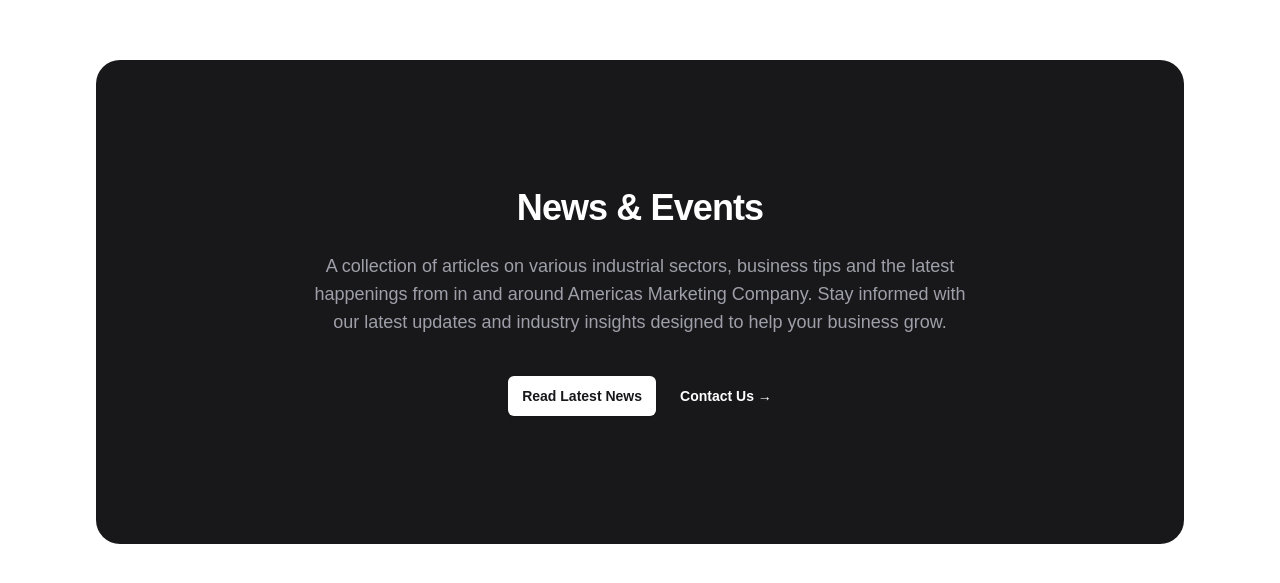
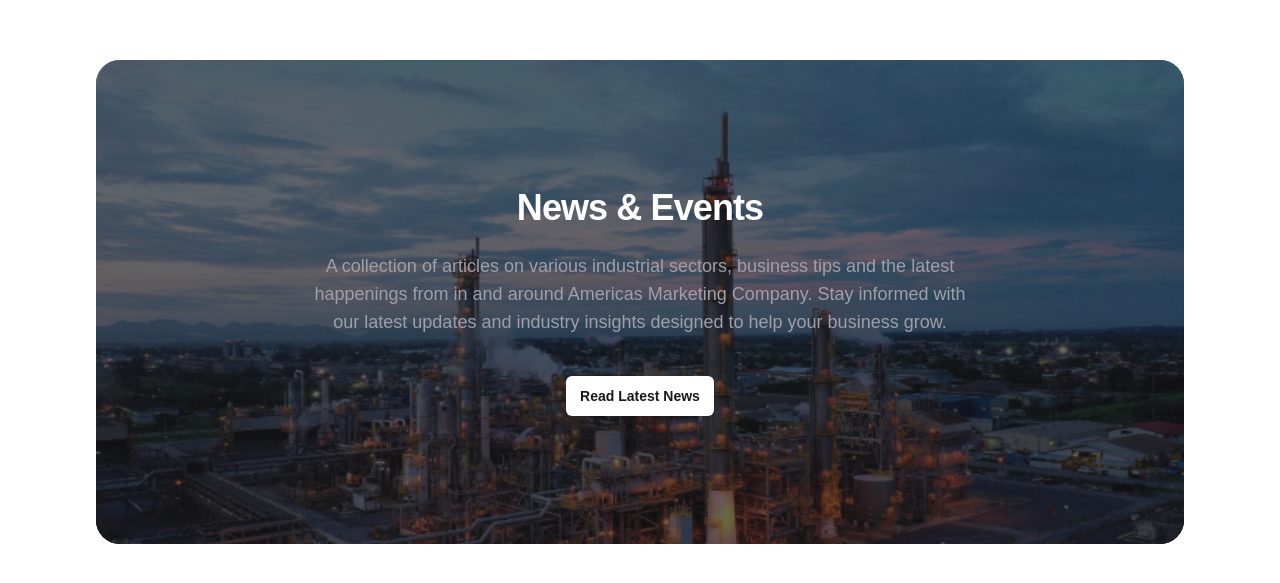
Before and after one commit to Justinpoulido/amcol-landing-page, a Next.js app: page / in a window 1280 px wide. Shown: the part 2087-2670 px from the top of the page. Built offline with nearby package versions, Linux system fonts and the light colour scheme.

Commit message:
New banner in the CTA section with Updates done to the Banner

```diff
--- a/app/contact/page.tsx
+++ b/app/contact/page.tsx
@@ -42,7 +42,8 @@
     <div className="min-h-screen bg-white font-sans text-zinc-900">
       {/* Navigation */}
       <header className="fixed top-0 left-0 right-0 z-50 border-b border-zinc-200/80 bg-white/80 backdrop-blur-md">
-        <nav className="mx-auto max-w-7xl border-t-2 border-red-600 bg-white shadow-sm flex items-center justify-between">
+
+        <nav className="w-full border-t-2 border-red-600 bg-white shadow-sm flex items-center justify-between px-4 sm:px-6 lg:px-8">
           <ul className="flex flex-1 flex-wrap items-center justify-center overflow-x-auto">
             {navLinks.map((link) => (
               <li
--- a/app/page.tsx
+++ b/app/page.tsx
@@ -38,7 +38,7 @@
     <div className="min-h-screen bg-white">
       {/* Navigation */}
       <header className="fixed top-0 left-0 right-0 z-50 border-b border-zinc-200/80 bg-white/80 backdrop-blur-md">
-        <nav className="mx-auto max-w-7xl border-t-2 border-red-600 bg-white shadow-sm flex items-center justify-between">
+        <nav className="w-full border-t-2 border-red-600 bg-white shadow-sm flex items-center justify-between px-4 sm:px-6 lg:px-8">
           <ul className="flex flex-1 flex-wrap items-center justify-center overflow-x-auto">
             {navLinks.map((link) => (
               <li
@@ -316,7 +316,14 @@
       <section className="py-24 sm:py-32">
         <div className="mx-auto max-w-6xl px-4 sm:px-6 lg:px-8">
           <div className="relative overflow-hidden rounded-3xl bg-zinc-900 px-8 py-24 text-center sm:px-16 sm:py-32">
-            <h2 className="text-3xl font-bold tracking-tight text-white sm:text-4xl">
+            <div
+              className="absolute inset-0 bg-cover bg-center"
+              style={{ backgroundImage: "url('/images/Proman.png')" }}
+            />
+            <div className="absolute inset-0 bg-zinc-900/65" />
+
+            <div className="relative z-10">
+              <h2 className="text-3xl font-bold tracking-tight text-white sm:text-4xl">
               News & Events
             </h2>
             <p className="mx-auto mt-6 max-w-2xl text-lg text-zinc-400">
@@ -329,9 +336,7 @@
               >
                 Read Latest News
               </a>
-              <a href="#" className="text-sm font-semibold leading-6 text-white">
-                Contact Us <span aria-hidden="true">→</span>
-              </a>
+            </div>
             </div>
           </div>
         </div>
```
Also changed, not shown: public/images/Proman.png (added).
